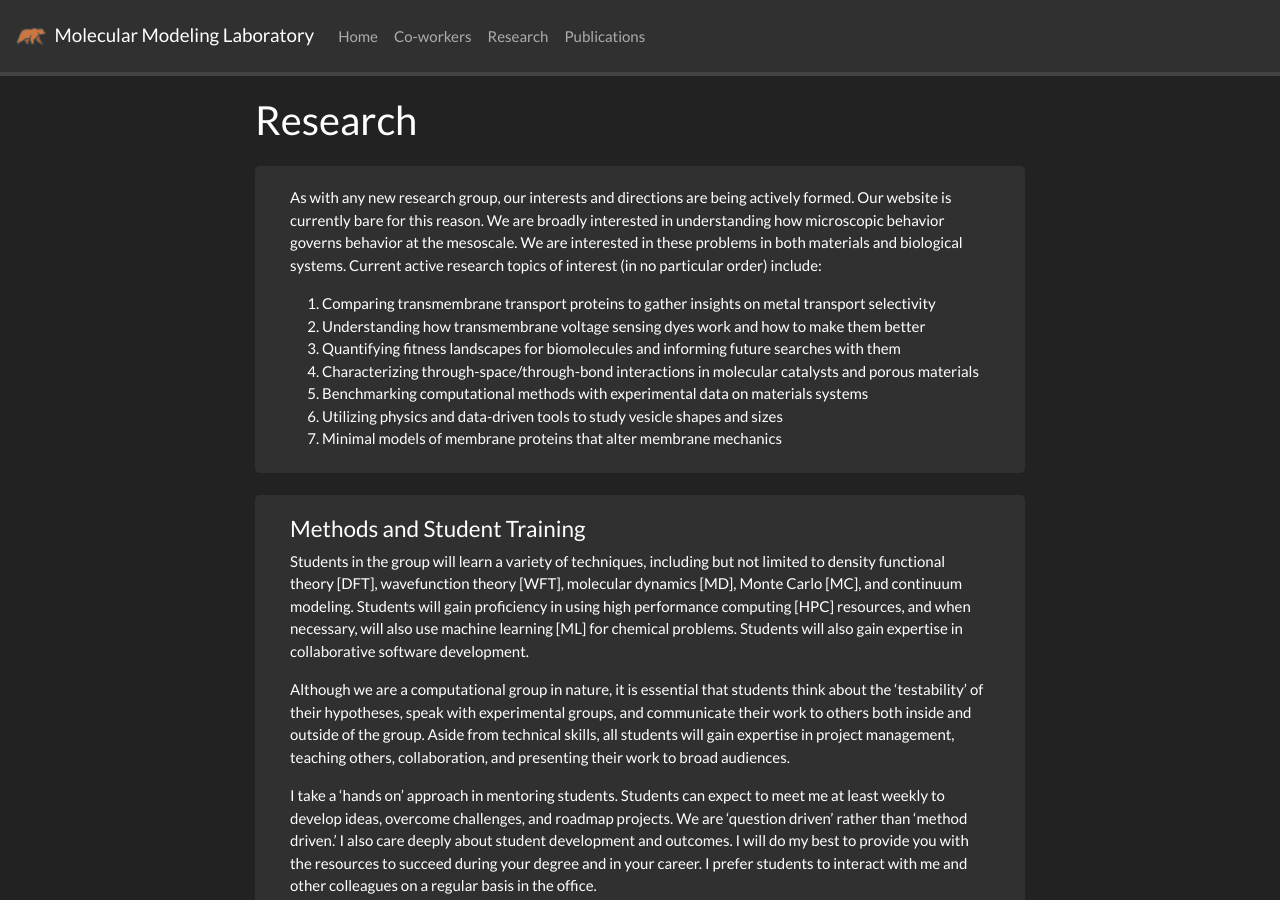
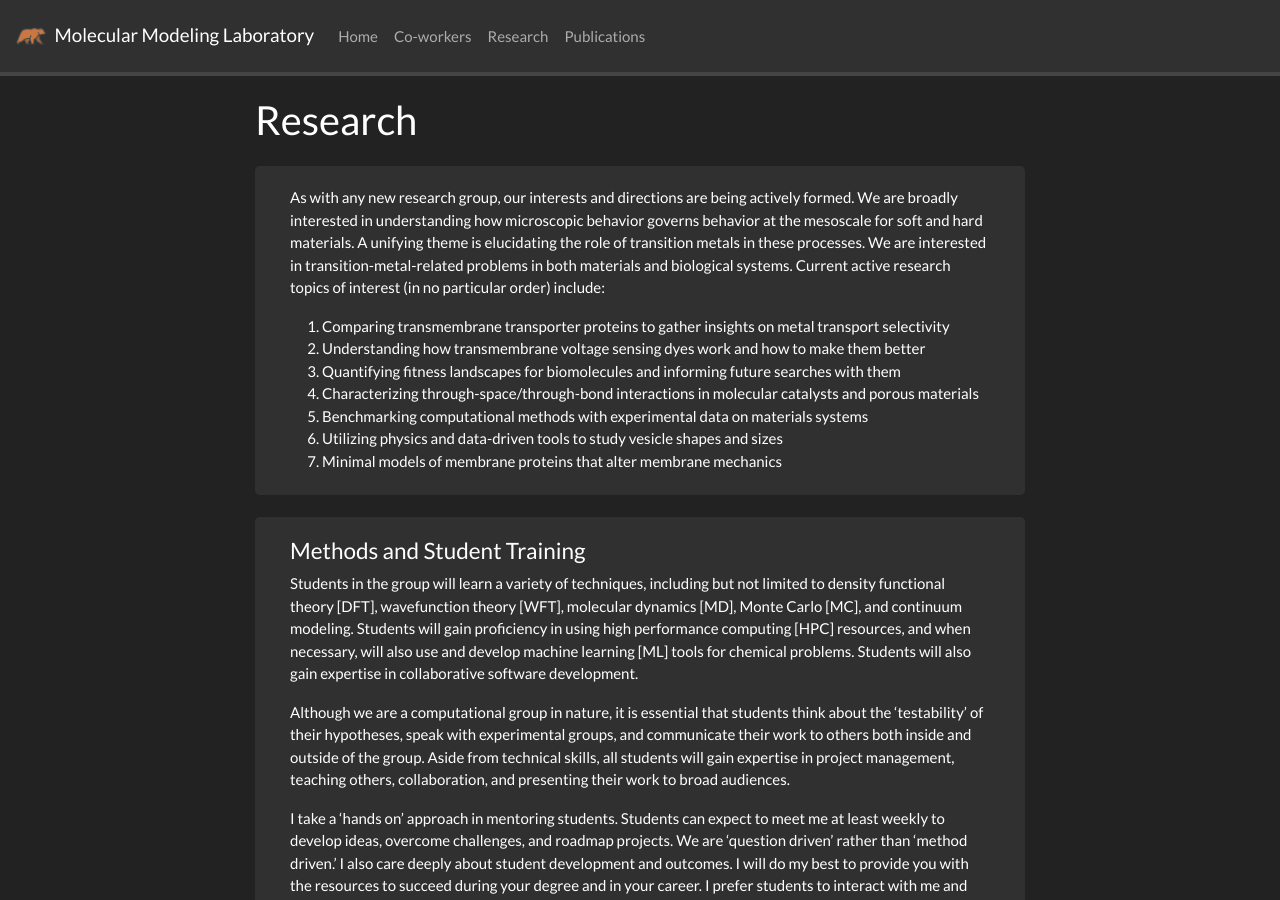
Before and after one commit to adityanandy/adityanandy.github.io, a Jekyll site: the page built from _pages/research.md, in a window 1280 px wide and 900 px high. Built offline with Jekyll 4.4.1, drawn with Linux system fonts in a browser that asks for light colours; nearby versions of some CDN libraries; a style sheet for code colours, icons or effects is not loaded.

Commit message:
Update research.md

```diff
--- a/_pages/research.md
+++ b/_pages/research.md
@@ -36,15 +36,15 @@ iframe {
 <div class="col-md-12 col-sm-12">
 <!-- <h4> Research Projects</h4> -->
 
-As with any new research group, our interests and directions are being actively formed. Our website is currently bare for this reason. We are broadly interested in understanding how microscopic behavior governs behavior at the mesoscale. We are interested in these problems in both materials and biological systems. Current active research topics of interest (in no particular order) include:
+As with any new research group, our interests and directions are being actively formed. We are broadly interested in understanding how microscopic behavior governs behavior at the mesoscale for soft and hard materials. A unifying theme is elucidating the role of transition metals in these processes. We are interested in transition-metal-related problems in both materials and biological systems. Current active research topics of interest (in no particular order) include:
 <ol>
-<li> Comparing transmembrane transport proteins to gather insights on metal transport selectivity</li>
+<li> Comparing transmembrane transporter proteins to gather insights on metal transport selectivity</li>
 <li> Understanding how transmembrane voltage sensing dyes work and how to make them better</li>
 <li> Quantifying fitness landscapes for biomolecules and informing future searches with them</li>
 <li> Characterizing through-space/through-bond interactions in molecular catalysts and porous materials</li>
-<li> Benchmarking computational methods with experimental data on materials systems </li>
-<li> Utilizing physics and data-driven tools to study vesicle shapes and sizes </li>
-<li> Minimal models of membrane proteins that alter membrane mechanics </li>
+<li> Benchmarking computational methods with experimental data on materials systems</li>
+<li> Utilizing physics and data-driven tools to study vesicle shapes and sizes</li>
+<li> Minimal models of membrane proteins that alter membrane mechanics</li>
 </ol>
 
 </div>
@@ -54,7 +54,7 @@ As with any new research group, our interests and directions are being actively
 <div class="col-md-12 col-sm-12">
 <h4>Methods and Student Training</h4>
 
-Students in the group will learn a variety of techniques, including but not limited to density functional theory [DFT], wavefunction theory [WFT], molecular dynamics [MD], Monte Carlo [MC], and continuum modeling. Students will gain proficiency in using high performance computing [HPC] resources, and when necessary, will also use machine learning [ML] for chemical problems. Students will also gain expertise in collaborative software development.
+Students in the group will learn a variety of techniques, including but not limited to density functional theory [DFT], wavefunction theory [WFT], molecular dynamics [MD], Monte Carlo [MC], and continuum modeling. Students will gain proficiency in using high performance computing [HPC] resources, and when necessary, will also use and develop machine learning [ML] tools for chemical problems. Students will also gain expertise in collaborative software development.
 
 Although we are a computational group in nature, it is essential that students think about the 'testability' of their hypotheses, speak with experimental groups, and communicate their work to others both inside and outside of the group. Aside from technical skills, all students will gain expertise in project management, teaching others, collaboration, and presenting their work to broad audiences.
 
```
